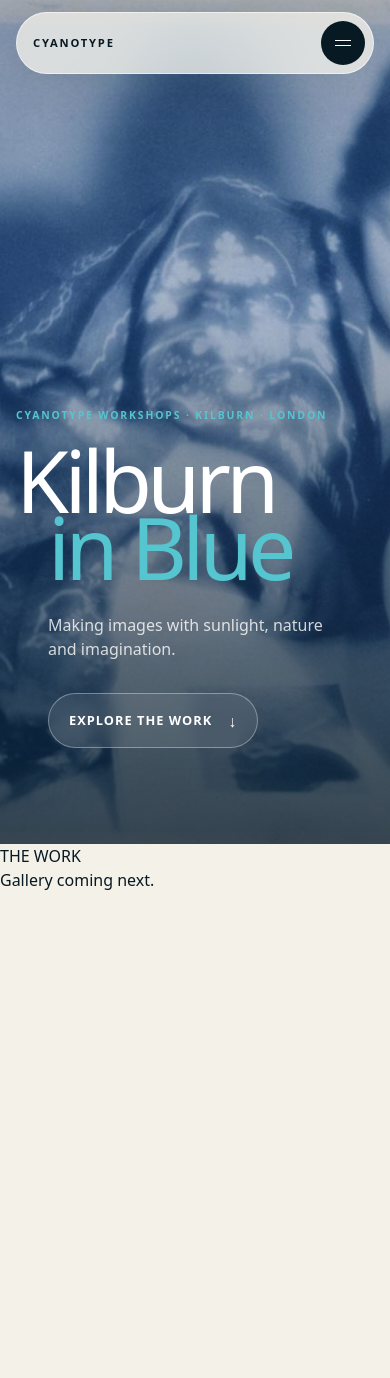
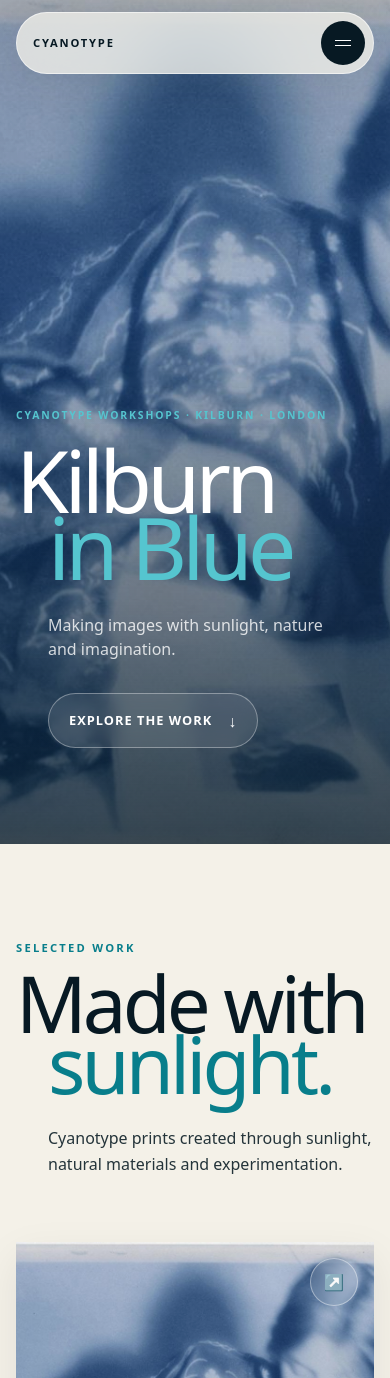
Before and after one commit to X1Alpha29/cyanotype-kilburn, a Next.js app: page / in a window 390 px wide. Shown: the top 1378 px of the page. Before the commit the page ends 892 px from the top, so only its background shows below. Built offline with nearby package versions, Linux system fonts and the light colour scheme.

Commit message:
Build responsive editorial gallery

```diff
--- a/app/globals.css
+++ b/app/globals.css
@@ -583,3 +583,345 @@ select {
     display: none;
   }
 }
+/* ================================================
+   WORK SECTION
+   ================================================ */
+
+.work-section {
+  width: min(100%, var(--content-width));
+  margin-inline: auto;
+
+  padding:
+    clamp(6rem, 12vw, 12rem)
+    var(--content-padding);
+}
+
+.section-heading {
+  display: grid;
+  grid-template-columns: 1.5fr 1fr;
+  align-items: end;
+
+  gap: 4rem;
+
+  margin-bottom: clamp(4rem, 8vw, 8rem);
+}
+
+.section-eyebrow {
+  margin: 0 0 1rem;
+
+  color: var(--color-cyan);
+
+  font-size: 0.7rem;
+  font-weight: 700;
+  letter-spacing: 0.2em;
+}
+
+.section-heading h2 {
+  max-width: 800px;
+
+  margin: 0;
+
+  font-family: var(--font-display-family);
+
+  font-size: clamp(4rem, 9vw, 9rem);
+  font-weight: 500;
+
+  line-height: 0.78;
+  letter-spacing: -0.05em;
+}
+
+.section-heading h2 span {
+  display: block;
+
+  margin-left: clamp(2rem, 8vw, 8rem);
+
+  color: var(--color-cyan);
+}
+
+.section-introduction {
+  max-width: 25rem;
+
+  margin: 0;
+
+  font-size: clamp(1rem, 1.3vw, 1.2rem);
+  line-height: 1.6;
+
+  color: var(--color-ink-soft);
+}
+.gallery-grid {
+  display: grid;
+
+  grid-template-columns:
+    repeat(12, minmax(0, 1fr));
+
+  gap: clamp(1rem, 2.5vw, 2.5rem);
+}
+
+.gallery-item {
+  position: relative;
+
+  grid-column: span 4;
+
+  min-width: 0;
+}
+
+.gallery-item--featured {
+  grid-column: span 8;
+}
+
+.gallery-image-wrapper {
+  position: relative;
+
+  width: 100%;
+  aspect-ratio: 4 / 5;
+
+  overflow: hidden;
+
+  background: var(--color-paper-dark);
+
+  isolation: isolate;
+
+  cursor: pointer;
+
+  box-shadow:
+    0 15px 40px rgb(7 25 35 / 8%);
+
+  transition:
+    transform 700ms var(--ease-smooth),
+    box-shadow 700ms var(--ease-smooth);
+}
+
+.gallery-item--featured .gallery-image-wrapper {
+  aspect-ratio: 16 / 10;
+}
+
+.gallery-image {
+  object-fit: cover;
+
+  transform: scale(1.001);
+
+  filter:
+    saturate(0.9)
+    contrast(1.02);
+
+  transition:
+    transform 900ms var(--ease-smooth),
+    filter 700ms ease;
+}
+
+@media (hover: hover) and (pointer: fine) {
+  .gallery-item:hover
+  .gallery-image-wrapper {
+    transform:
+      translateY(-10px)
+      scale(1.01);
+
+    box-shadow:
+      0 30px 80px rgb(7 25 35 / 18%),
+      0 0 50px rgb(8 126 139 / 12%);
+  }
+
+  .gallery-item:hover
+  .gallery-image {
+    transform: scale(1.08);
+
+    filter:
+      saturate(1.12)
+      contrast(1.05);
+  }
+}
+
+.gallery-overlay {
+  position: absolute;
+  inset: 0;
+
+  display: flex;
+  flex-direction: column;
+  justify-content: space-between;
+
+  padding: clamp(1rem, 2vw, 2rem);
+
+  background:
+    linear-gradient(
+      180deg,
+      rgb(7 25 35 / 0%) 35%,
+      rgb(7 25 35 / 75%) 100%
+    );
+
+  opacity: 0;
+
+  transition:
+    opacity 500ms ease;
+}
+
+.gallery-info {
+  margin-top: auto;
+
+  color: var(--color-white);
+
+  transform: translateY(15px);
+
+  transition:
+    transform 600ms var(--ease-smooth);
+}
+
+.gallery-location {
+  margin: 0 0 0.5rem;
+
+  color: var(--color-cyan-light);
+
+  font-size: 0.65rem;
+  font-weight: 700;
+  letter-spacing: 0.15em;
+  text-transform: uppercase;
+}
+
+.gallery-info h3 {
+  margin: 0;
+
+  font-family: var(--font-display-family);
+
+  font-size: clamp(2rem, 4vw, 4rem);
+  font-weight: 500;
+
+  line-height: 0.9;
+}
+
+.gallery-description {
+  max-width: 25rem;
+
+  margin: 1rem 0 0;
+
+  font-size: 0.85rem;
+
+  color: rgb(255 255 255 / 75%);
+}
+
+.gallery-arrow {
+  position: absolute;
+
+  top: clamp(1rem, 2vw, 2rem);
+  right: clamp(1rem, 2vw, 2rem);
+
+  display: grid;
+  place-items: center;
+
+  width: 3rem;
+  height: 3rem;
+
+  border: 1px solid rgb(255 255 255 / 40%);
+  border-radius: 50%;
+
+  background: rgb(255 255 255 / 10%);
+
+  backdrop-filter: blur(10px);
+
+  color: white;
+
+  transform:
+    translateY(-10px)
+    rotate(-20deg);
+
+  transition:
+    transform 600ms var(--ease-smooth),
+    background 400ms ease;
+}
+
+@media (hover: hover) and (pointer: fine) {
+  .gallery-item:hover
+  .gallery-overlay {
+    opacity: 1;
+  }
+
+  .gallery-item:hover
+  .gallery-info {
+    transform: translateY(0);
+  }
+
+  .gallery-item:hover
+  .gallery-arrow {
+    transform:
+      translateY(0)
+      rotate(0deg);
+
+    background: rgb(8 126 139 / 70%);
+  }
+}
+
+@media (max-width: 1000px) {
+  .section-heading {
+    grid-template-columns: 1fr 1fr;
+    gap: 2rem;
+  }
+
+  .gallery-item {
+    grid-column: span 6;
+  }
+
+  .gallery-item--featured {
+    grid-column: span 12;
+  }
+}
+
+@media (max-width: 700px) {
+  .work-section {
+    padding-top: 6rem;
+  }
+
+  .section-heading {
+    display: block;
+
+    margin-bottom: 4rem;
+  }
+
+  .section-heading h2 {
+    font-size: clamp(4rem, 20vw, 6rem);
+  }
+
+  .section-introduction {
+    margin-top: 2rem;
+    margin-left: 2rem;
+  }
+
+  .gallery-grid {
+    display: grid;
+
+    grid-template-columns: 1fr;
+
+    gap: 1.5rem;
+  }
+
+  .gallery-item,
+  .gallery-item--featured {
+    grid-column: 1;
+  }
+
+  .gallery-image-wrapper,
+  .gallery-item--featured
+  .gallery-image-wrapper {
+    aspect-ratio: 4 / 5;
+  }
+
+  .gallery-overlay {
+    opacity: 1;
+
+    background:
+      linear-gradient(
+        180deg,
+        transparent 40%,
+        rgb(7 25 35 / 75%) 100%
+      );
+  }
+
+  .gallery-info {
+    transform: none;
+  }
+
+  .gallery-info h3 {
+    font-size: 2.5rem;
+  }
+
+  .gallery-arrow {
+    transform: none;
+  }
+}
--- a/app/page.tsx
+++ b/app/page.tsx
@@ -1,5 +1,6 @@
 import Navbar from "@/components/layout/Navbar";
 import Hero from "@/components/sections/Hero";
+import GalleryGrid from "@/components/gallery/GalleryGrid";
 
 export default function Home() {
   return (
@@ -9,11 +10,26 @@ export default function Home() {
       <main>
         <Hero />
 
-        <section id="work">
-          <div className="section-placeholder">
-            <p>THE WORK</p>
-            <h2>Gallery coming next.</h2>
+        <section id="work" className="work-section">
+          <div className="section-heading">
+            <div>
+              <p className="section-eyebrow">
+                SELECTED WORK
+              </p>
+
+              <h2>
+                Made with
+                <span>sunlight.</span>
+              </h2>
+            </div>
+
+            <p className="section-introduction">
+              Cyanotype prints created through sunlight,
+              natural materials and experimentation.
+            </p>
           </div>
+
+          <GalleryGrid />
         </section>
       </main>
     </>
--- /dev/null
+++ b/components/gallery/GalleryGrid.tsx
@@ -0,0 +1,15 @@
+import { galleryItems } from "@/lib/gallery";
+import GalleryItem from "./GalleryItem";
+
+export default function GalleryGrid() {
+  return (
+    <div className="gallery-grid">
+      {galleryItems.map((item) => (
+        <GalleryItem
+          key={item.id}
+          item={item}
+        />
+      ))}
+    </div>
+  );
+}
--- /dev/null
+++ b/components/gallery/GalleryItem.tsx
@@ -0,0 +1,42 @@
+import Image from "next/image";
+import type { GalleryItem as GalleryItemType } from "@/lib/gallery";
+
+type Props = {
+  item: GalleryItemType;
+};
+
+export default function GalleryItem({ item }: Props) {
+  return (
+    <article
+      className={`gallery-item ${
+        item.featured ? "gallery-item--featured" : ""
+      }`}
+    >
+      <div className="gallery-image-wrapper">
+        <Image
+          src={item.src}
+          alt={item.title}
+          fill
+          sizes="(max-width: 700px) 100vw, (max-width: 1100px) 50vw, 70vw"
+          className="gallery-image"
+        />
+
+        <div className="gallery-overlay">
+          <div className="gallery-info">
+            <p className="gallery-location">
+              {item.location}
+            </p>
+
+            <h3>{item.title}</h3>
+
+            <p className="gallery-description">
+              {item.description}
+            </p>
+          </div>
+
+          <span className="gallery-arrow">↗</span>
+        </div>
+      </div>
+    </article>
+  );
+}
--- /dev/null
+++ b/lib/gallery.ts
@@ -0,0 +1,62 @@
+export type GalleryItem = {
+  id: number;
+  src: string;
+  title: string;
+  description: string;
+  location: string;
+  featured?: boolean;
+  orientation: "portrait" | "landscape";
+};
+
+export const galleryItems: GalleryItem[] = [
+  {
+    id: 1,
+    src: "/images/placeholder-hero.jpg",
+    title: "Sunlight & Nature",
+    description: "A cyanotype created during an outdoor workshop.",
+    location: "Kilburn Park",
+    featured: true,
+    orientation: "landscape",
+  },
+  {
+    id: 2,
+    src: "/images/placeholder-hero.jpg",
+    title: "Botanical Study",
+    description: "Natural forms transformed through cyanotype.",
+    location: "Kilburn, London",
+    orientation: "portrait",
+  },
+  {
+    id: 3,
+    src: "/images/placeholder-hero.jpg",
+    title: "Workshop",
+    description: "Exploring the cyanotype process outdoors.",
+    location: "Kilburn Park",
+    orientation: "portrait",
+  },
+  {
+    id: 4,
+    src: "/images/placeholder-hero.jpg",
+    title: "Blue Impressions",
+    description: "Experimenting with shape, texture and sunlight.",
+    location: "Kilburn Park",
+    orientation: "landscape",
+  },
+  {
+    id: 5,
+    src: "/images/placeholder-hero.jpg",
+    title: "The Process",
+    description: "Making images with light and natural materials.",
+    location: "Kilburn, London",
+    featured: true,
+    orientation: "landscape",
+  },
+  {
+    id: 6,
+    src: "/images/placeholder-hero.jpg",
+    title: "Finished Work",
+    description: "A finished cyanotype print.",
+    location: "Kilburn Park",
+    orientation: "portrait",
+  },
+];
```
